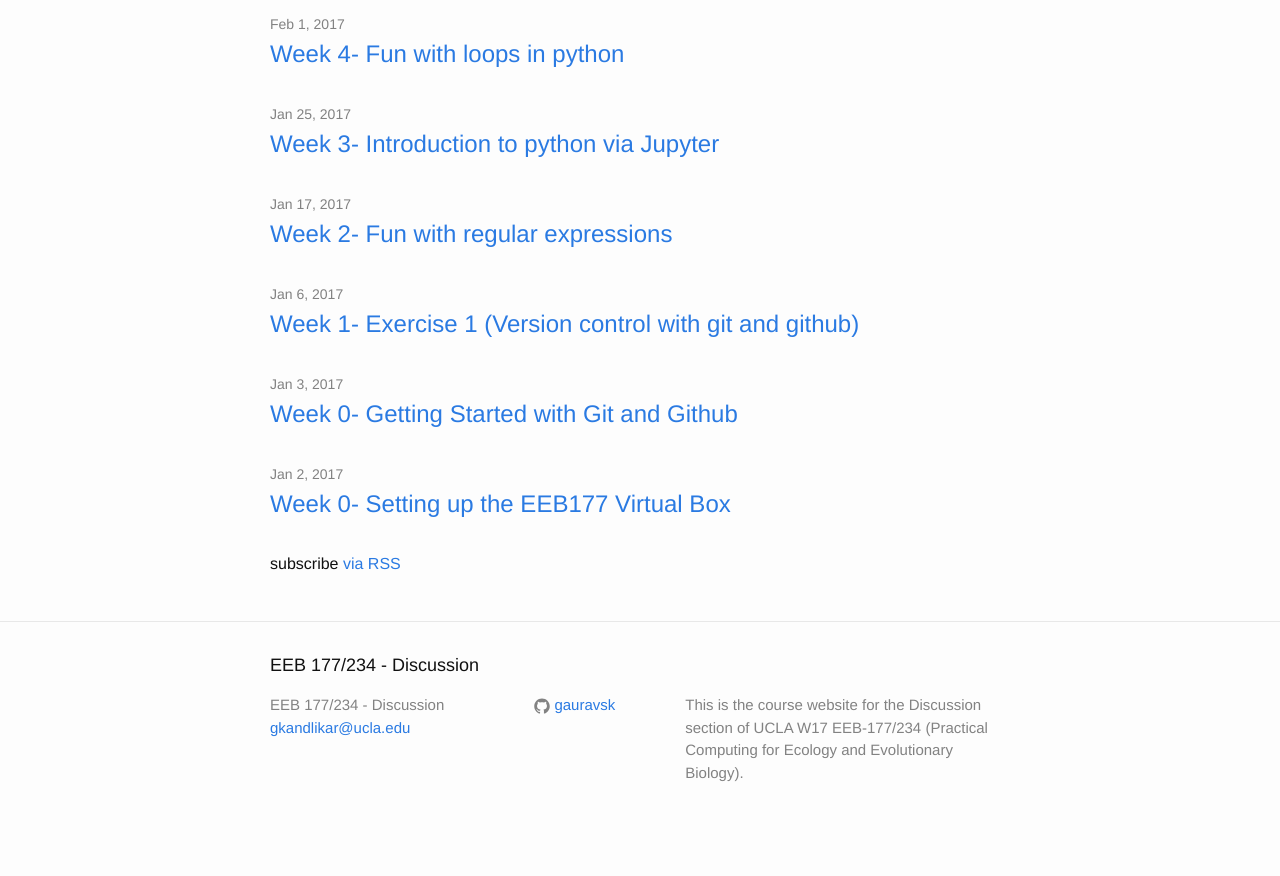
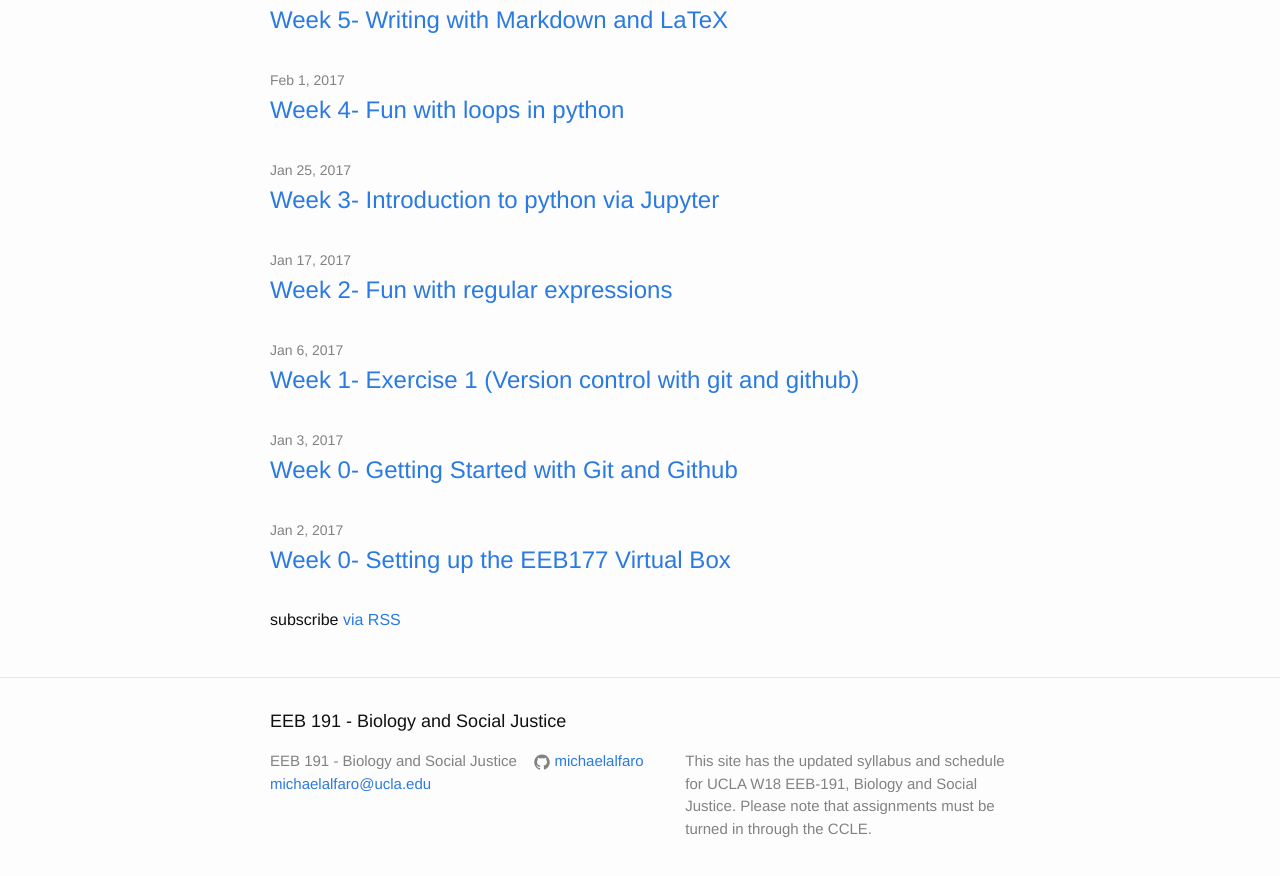
Before and after one commit to michaelalfaro/eeb177-W17.github.io, a Jekyll site: the page built from index.html, in a window 1280 px wide and 900 px high, scrolled down 845 px. Shown: the top 876 px of the window. Built offline with Jekyll 4.4.1, drawn with Linux system fonts in a browser that asks for light colours; before the commit the page ends 1689 px from its top, so only the background shows below that; some of the changed text lies outside the part shown.

Commit message:
changed front page

```diff
--- a/_config.yml
+++ b/_config.yml
@@ -1,13 +1,12 @@
 # Site settings
-title: EEB 177/234 - Discussion
-email: gkandlikar@ucla.edu
+title: EEB 191 - Biology and Social Justice
+email: michaelalfaro@ucla.edu
 description: > # this means to ignore newlines until "baseurl:"
-  This is the course website for the Discussion section of UCLA W17 EEB-177/234
-  (Practical Computing for Ecology and Evolutionary Biology).
+  This site has the updated syllabus and schedule for UCLA W18 EEB-191, Biology and Social Justice. Please note that assignments must be turned in through the CCLE.
 baseurl: "" # the subpath of your site, e.g. /blog/
-url: "https://eeb177-w17.github.io/" # the base hostname & protocol for your site
+url: "https://eeb191-w18.github.io/" # the base hostname & protocol for your site
 twitter_username:
-github_username:  gauravsk
+github_username:  michaelalfaro
 exclude: weekly_content, hw_files
 
 # Build settings
```
